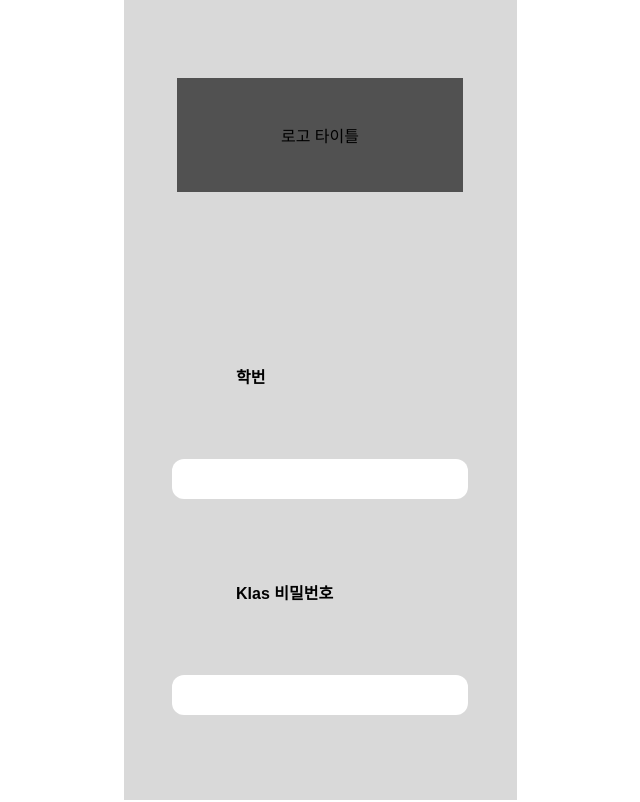
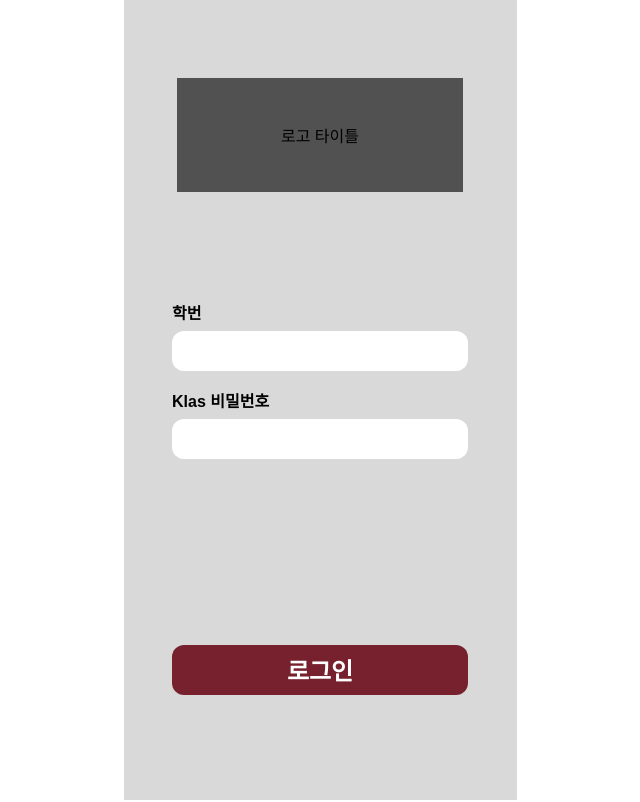
Before and after one commit to kwthon-2024/Team6_FE, a React (Create React App) app: page / in a window 1280 px wide. Shown: the top 802 px of the page, without its empty margins (320-960 px from the left). Built offline with nearby package versions, Linux system fonts and the light colour scheme; a web font is replaced by a local one.

Commit message:
DESIGN: text.css의 p-16 class 제거

```diff
--- a/src/components/InputField/InputField.jsx
+++ b/src/components/InputField/InputField.jsx
@@ -3,7 +3,7 @@
 const InputField = ({ title, type = "text", value, onChange }) => {
   return (
     <div className="input-field">
-      {title ? <p className="p-16 c-black">{title}</p> : null}
+      {title ? <p className="p-16-600 c-black">{title}</p> : null}
       <input type={type} value={value} onChange={onChange} />
     </div>
   );
--- a/src/styles/text.css
+++ b/src/styles/text.css
@@ -43,7 +43,6 @@
   font-weight: 500;
 }
 
-.p-16,
 .p-16-600 {
   font-size: 16px;
   font-weight: 600;
```
Also changed, not shown: 1 other file (tests, documents, lock files or other folders).
